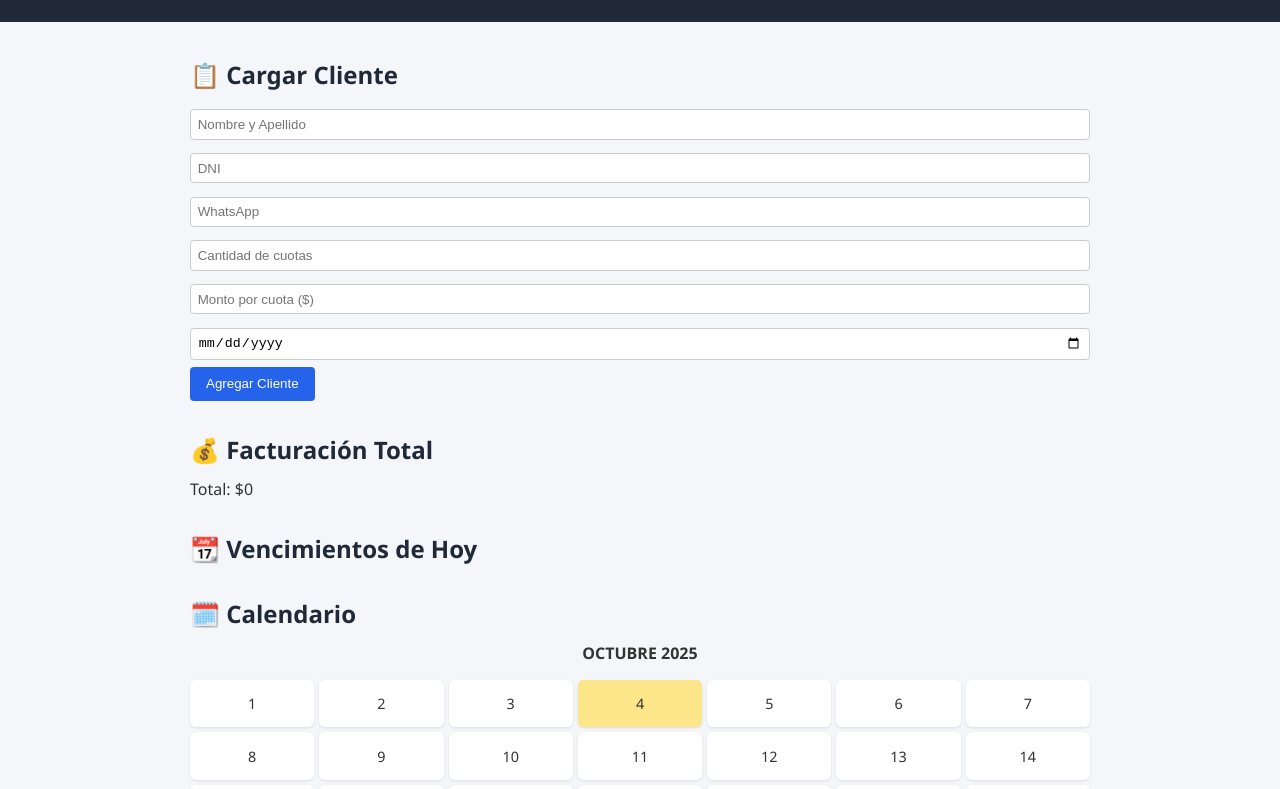
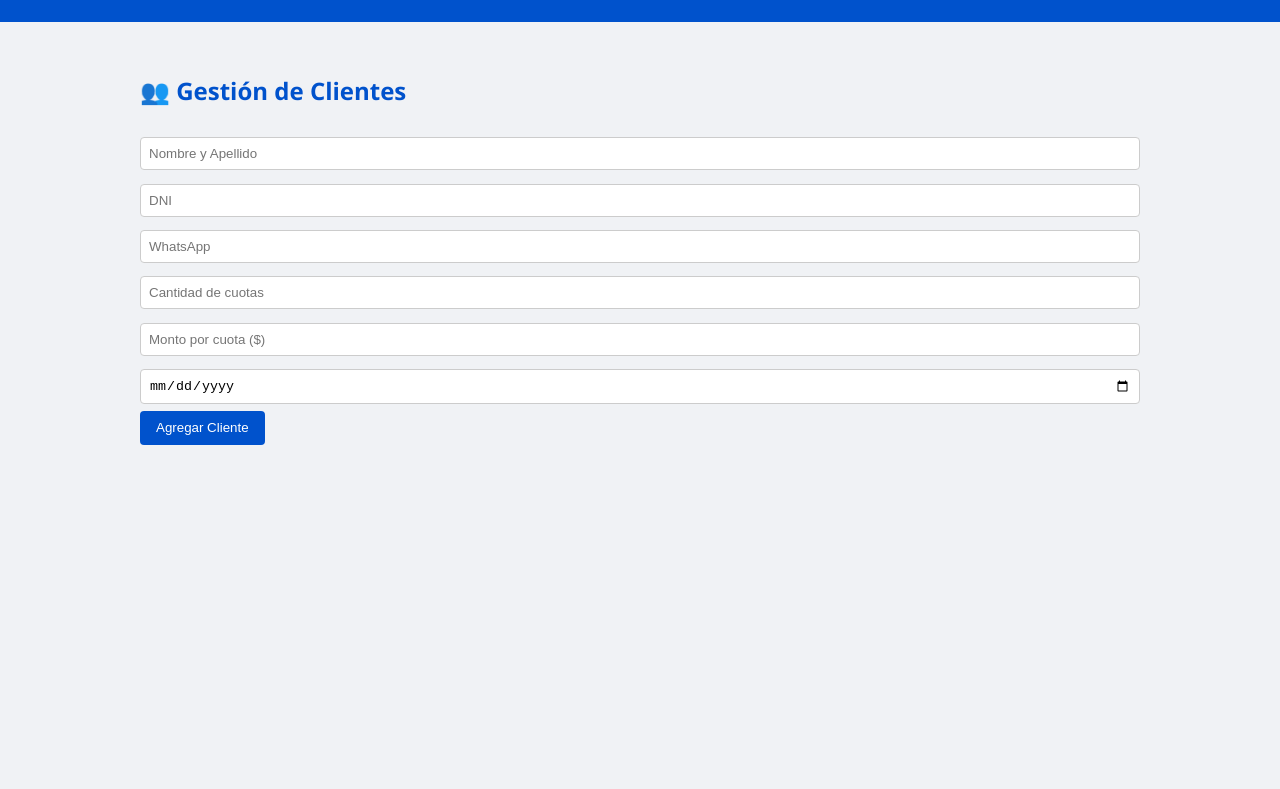
Before and after one commit to aguscryp/minegocio, a plain HTML site: page index.html in a window 1280 px wide. Shown: the part 96-885 px from the top of the page. After the commit the page ends 800 px from the top, so only its background shows below. Drawn offline with Linux system fonts and the light colour scheme.

Commit message:
Update index.html

```diff
--- a/index.html
+++ b/index.html
@@ -3,27 +3,27 @@
 <head>
   <meta charset="UTF-8" />
   <meta name="viewport" content="width=device-width, initial-scale=1.0"/>
-  <title>MiNegocio - Control Total</title>
+  <title>MiNegocio - Software Empresarial</title>
   <style>
     :root {
-      --color-bg: #f4f6f9;
-      --color-primary: #2563eb;
-      --color-dark: #1f2937;
-      --color-light: #ffffff;
-      --color-accent: #fde68a;
-      --font-main: 'Segoe UI', sans-serif;
+      --bg: #f0f2f5;
+      --primary: #0052cc;
+      --secondary: #172b4d;
+      --accent: #ffab00;
+      --light: #ffffff;
+      --font: 'Segoe UI', sans-serif;
     }
 
     body {
       margin: 0;
-      font-family: var(--font-main);
-      background: var(--color-bg);
-      color: #333;
+      font-family: var(--font);
+      background: var(--bg);
+      color: var(--secondary);
     }
 
     header {
-      background: var(--color-dark);
-      color: var(--color-light);
+      background: var(--primary);
+      color: var(--light);
       padding: 1em;
       display: flex;
       justify-content: space-between;
@@ -36,36 +36,42 @@
     }
 
     nav {
+      background: var(--secondary);
+      color: var(--light);
+      padding: 1em;
       display: none;
-      background: #111827;
-      color: var(--color-light);
-      padding: 1em;
     }
 
     nav a {
       display: block;
-      color: var(--color-light);
+      color: var(--light);
       text-decoration: none;
       margin: 0.5em 0;
+      font-weight: bold;
+      cursor: pointer;
     }
 
     .container {
-      padding: 1em;
-      max-width: 900px;
+      padding: 2em;
+      max-width: 1000px;
       margin: auto;
     }
 
     section {
-      margin-bottom: 2em;
+      display: none;
+    }
+
+    section.active {
+      display: block;
     }
 
     h2 {
-      margin-bottom: 0.5em;
-      color: var(--color-dark);
+      color: var(--primary);
+      margin-bottom: 1em;
     }
 
     input, select {
-      padding: 0.5em;
+      padding: 0.6em;
       margin: 0.5em 0;
       width: 100%;
       box-sizing: border-box;
@@ -75,8 +81,8 @@
 
     button {
       padding: 0.7em 1.2em;
-      background: var(--color-primary);
-      color: var(--color-light);
+      background: var(--primary);
+      color: var(--light);
       border: none;
       border-radius: 4px;
       cursor: pointer;
@@ -84,11 +90,11 @@
     }
 
     button:hover {
-      background: #1d4ed8;
+      background: #003d99;
     }
 
     .card {
-      background: var(--color-light);
+      background: var(--light);
       padding: 1em;
       margin: 1em 0;
       border-radius: 8px;
@@ -103,7 +109,7 @@
     }
 
     .day {
-      background: var(--color-light);
+      background: var(--light);
       padding: 1em;
       text-align: center;
       border-radius: 6px;
@@ -112,31 +118,32 @@
     }
 
     .highlight {
-      background: var(--color-accent);
+      background: var(--accent);
     }
 
     .calendar-header {
       text-align: center;
       font-weight: bold;
       margin-bottom: 1em;
+      font-size: 1.2em;
     }
   </style>
 </head>
 <body>
   <header>
-    <h1>📱 MiNegocio</h1>
+    <h1>📊 MiNegocio</h1>
     <div class="menu-toggle" onclick="toggleMenu()">☰</div>
   </header>
   <nav id="menu">
-    <a href="#hoy">HOY</a>
-    <a href="#clientes">Clientes</a>
-    <a href="#facturacion">Facturación</a>
-    <a href="#calendario">Calendario</a>
+    <a onclick="mostrarSeccion('clientes')">Clientes</a>
+    <a onclick="mostrarSeccion('facturacion')">Facturación</a>
+    <a onclick="mostrarSeccion('hoy')">Vencimientos Hoy</a>
+    <a onclick="mostrarSeccion('calendario')">Calendario</a>
   </nav>
 
   <div class="container">
-    <section id="clientes">
-      <h2>📋 Cargar Cliente</h2>
+    <section id="clientes" class="active">
+      <h2>👥 Gestión de Clientes</h2>
       <input type="text" id="nombre" placeholder="Nombre y Apellido" />
       <input type="text" id="dni" placeholder="DNI" />
       <input type="text" id="whatsapp" placeholder="WhatsApp" />
@@ -147,18 +154,18 @@
     </section>
 
     <section id="facturacion">
-      <h2>💰 Facturación Total</h2>
+      <h2>💼 Facturación Total</h2>
       <div id="totalFacturacion">Total: $0</div>
       <div id="listaClientes"></div>
     </section>
 
     <section id="hoy">
-      <h2>📆 Vencimientos de Hoy</h2>
+      <h2>📅 Vencimientos de Hoy</h2>
       <div id="vencimientosHoy"></div>
     </section>
 
     <section id="calendario">
-      <h2>🗓️ Calendario</h2>
+      <h2>🗓️ Calendario Mensual</h2>
       <div class="calendar-header" id="mesActual"></div>
       <div class="calendar" id="calendarioGrid"></div>
     </section>
@@ -171,6 +178,12 @@
     function toggleMenu() {
       const menu = document.getElementById("menu");
       menu.style.display = menu.style.display === "block" ? "none" : "block";
+    }
+
+    function mostrarSeccion(id) {
+      document.querySelectorAll("section").forEach(sec => sec.classList.remove("active"));
+      document.getElementById(id).classList.add("active");
+      document.getElementById("menu").style.display = "none";
     }
 
     function agregarCliente() {
@@ -202,6 +215,7 @@
 
       clientes.push(cliente);
       actualizarVista();
+      mostrarSeccion('facturacion');
     }
 
     function actualizarVista() {
@@ -245,7 +259,6 @@
       const grid = document.getElementById("calendarioGrid");
       const mesActual = document.getElementById("mesActual");
       grid.innerHTML = "";
-
       const hoy = new Date();
       const year = hoy.getFullYear();
       const month = hoy.getMonth();
@@ -257,7 +270,8 @@
       for (let i = 1; i <= daysInMonth; i++) {
         const fecha = new Date(year, month, i).toISOString().split('T')[0];
         const vencimientos = [];
-               clientes.forEach(c => {
+
+        clientes.forEach(c => {
           c.vencimientos.forEach(v => {
             if (v.fecha === fecha) vencimientos.push(c.nombre);
           });
@@ -267,7 +281,7 @@
         day.className = "day " + (fecha === hoy.toISOString().split('T')[0] ? "highlight" : "");
         day.innerHTML = `
           <div>${i}</div>
-          ${vencimientos.length ? `<div style="color:#2563eb; font-size:0.8em;">${vencimientos.join(", ")}</div>` : ""}
+          ${vencimientos.length ? `<div style="color:var(--primary); font-size:0.8em;">${vencimientos.join(", ")}</div>` : ""}
         `;
         grid.appendChild(day);
       }
```
